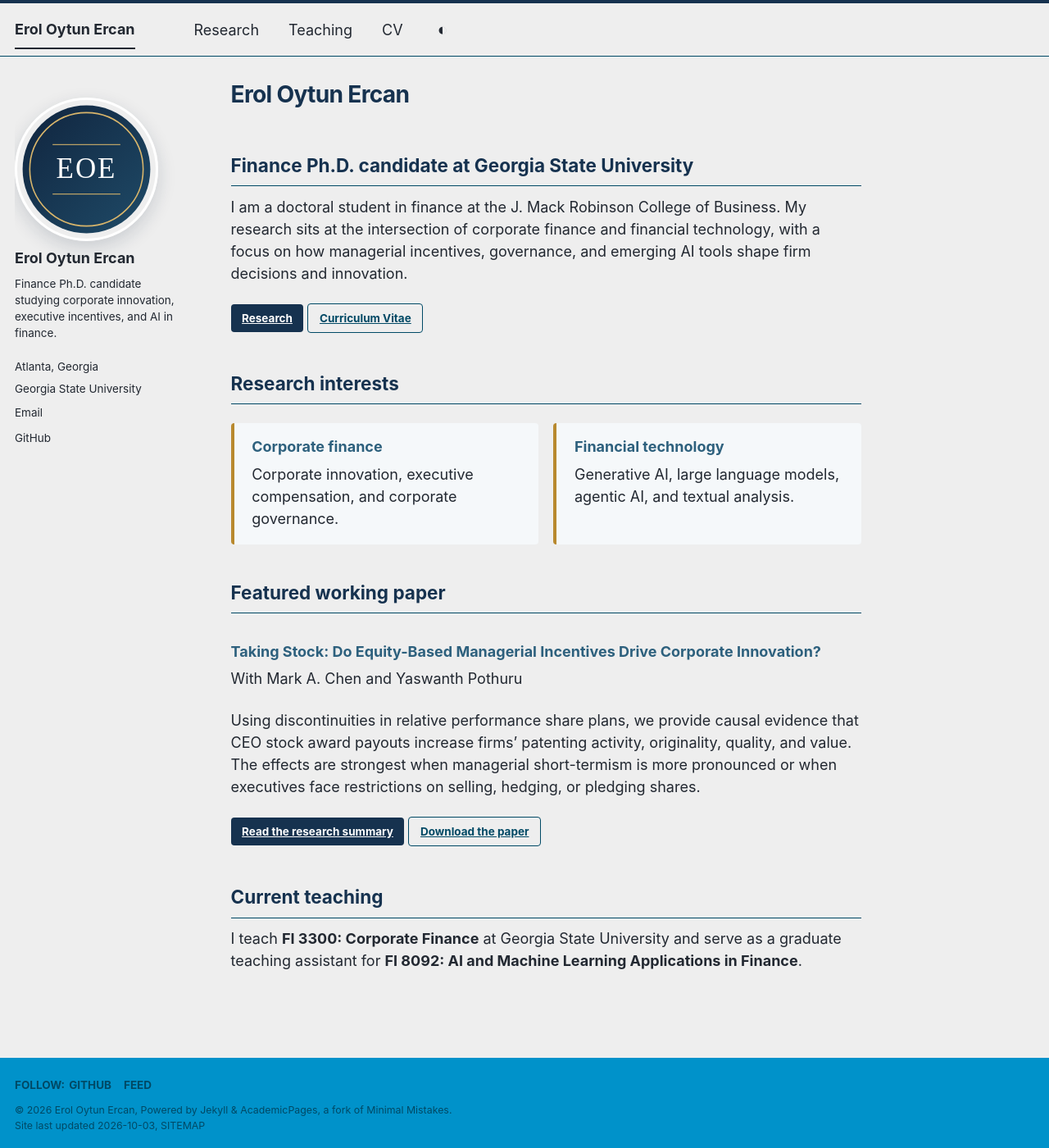
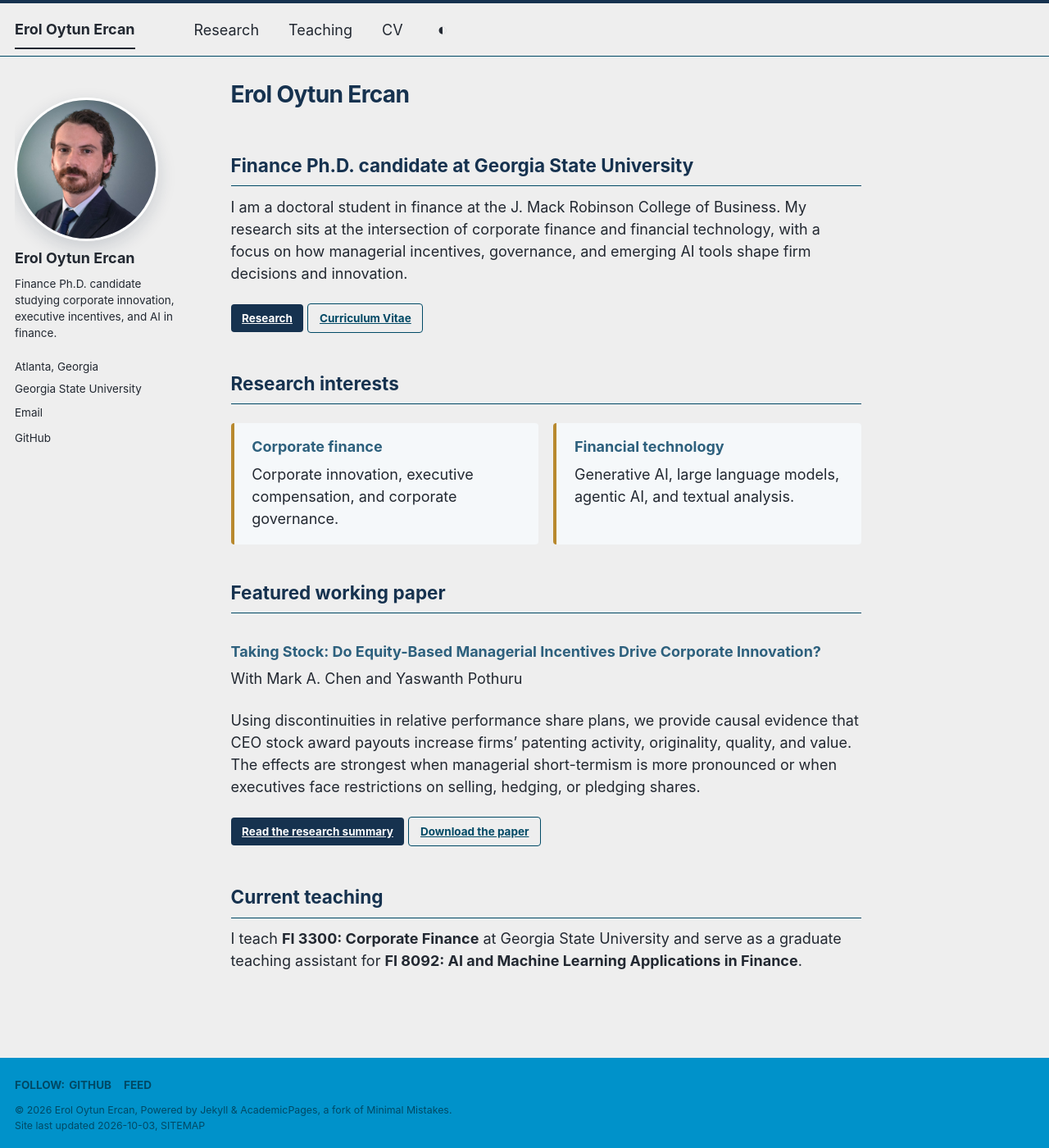
Before and after one commit to eroloytunercan/eroloytunercan.github.io, a Jekyll site: the page built from _pages/about.md, in a window 1280 px wide and 1400 px high. Shown: the whole window at 82% size. Built offline with Jekyll 4.4.1, drawn with Linux system fonts in a browser that asks for light colours; a style sheet for code colours, icons or effects is not loaded.

```diff
--- a/_config.yml
+++ b/_config.yml
@@ -23,7 +23,7 @@ repository               : "eroloytunercan/eroloytunercan.github.io"
 #               Additional customization can be done by editing /_includes/author-profile.html
 author:
   # Biographic information
-  avatar           : "erol-ercan.svg"
+  avatar           : "erol-ercan-profile.jpg"
   name             : "Erol Oytun Ercan"
   pronouns         : # example: "she/her"
   bio              : "Finance Ph.D. candidate studying corporate innovation, executive incentives, and AI in finance."
--- a/_includes/scripts.html
+++ b/_includes/scripts.html
@@ -1,4 +1,4 @@
-<script type="module" src="{{ base_path }}/assets/js/main.min.js"></script>
+<script type="module" src="{{ base_path }}/assets/js/main.min.js?v=20261003"></script>
 
 {% include analytics.html %}
 
--- a/assets/css/custom.scss
+++ b/assets/css/custom.scss
@@ -17,9 +17,33 @@
   letter-spacing: -0.02em;
 }
 
+.author__avatar {
+  width: 36px;
+  height: 36px;
+  overflow: hidden;
+  border: 3px solid #fff;
+  border-radius: 50%;
+  box-shadow: 0 8px 22px rgba(16, 36, 62, 0.16);
+}
+
 .author__avatar img {
-  border: 3px solid #fff;
-  box-shadow: 0 8px 22px rgba(16, 36, 62, 0.16);
+  width: 100%;
+  height: 100%;
+  max-width: none;
+  padding: 0 !important;
+  object-fit: cover;
+  object-position: 56% 30%;
+  border: 0 !important;
+  border-radius: 0;
+  transform: scale(1.35);
+  transform-origin: 56% 30%;
+}
+
+@media screen and (min-width: 1024px) {
+  .author__avatar {
+    width: 175px;
+    height: 175px;
+  }
 }
 
 /* Keep the profile readable even if an icon webfont is unavailable. */
```
Also changed, not shown: assets/js/_main.js (+8 -20 lines), assets/js/main.min.js, images/erol-ercan-profile.jpg (added), images/erol-ercan.svg (deleted).
